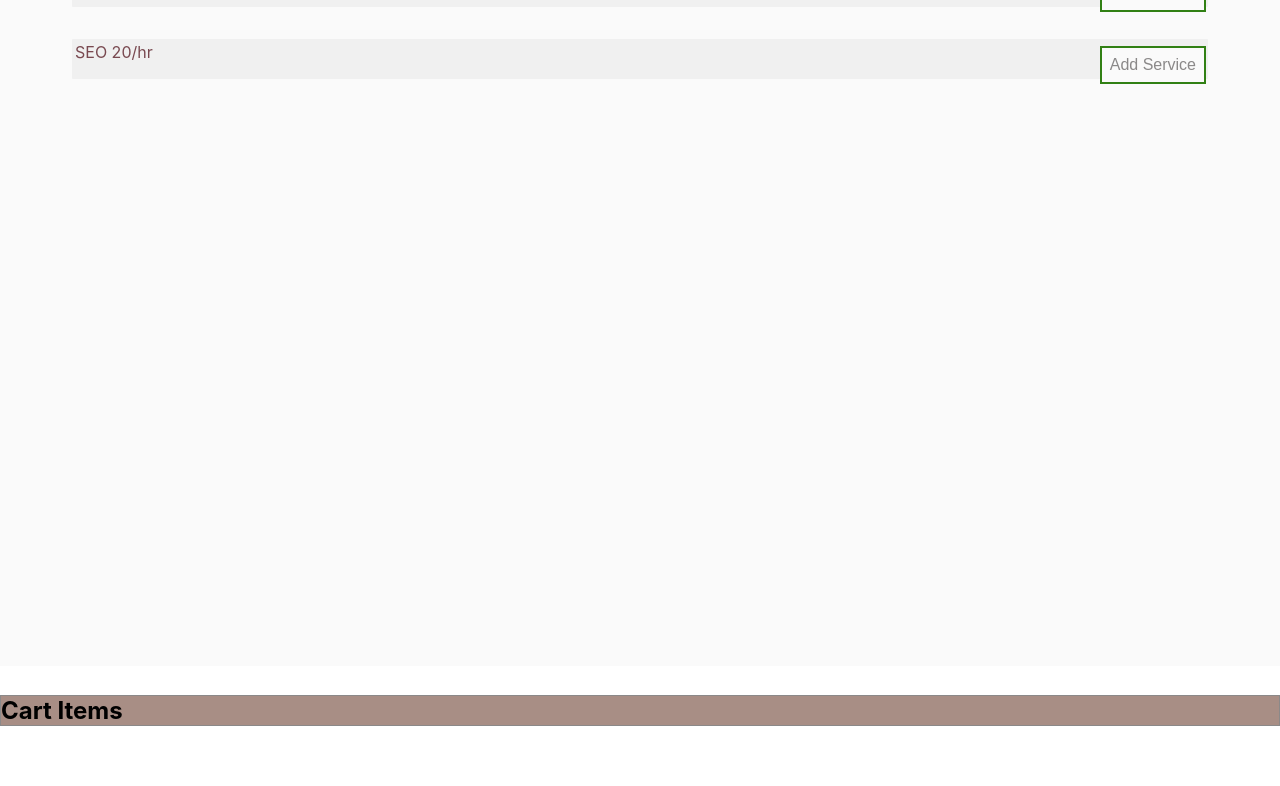
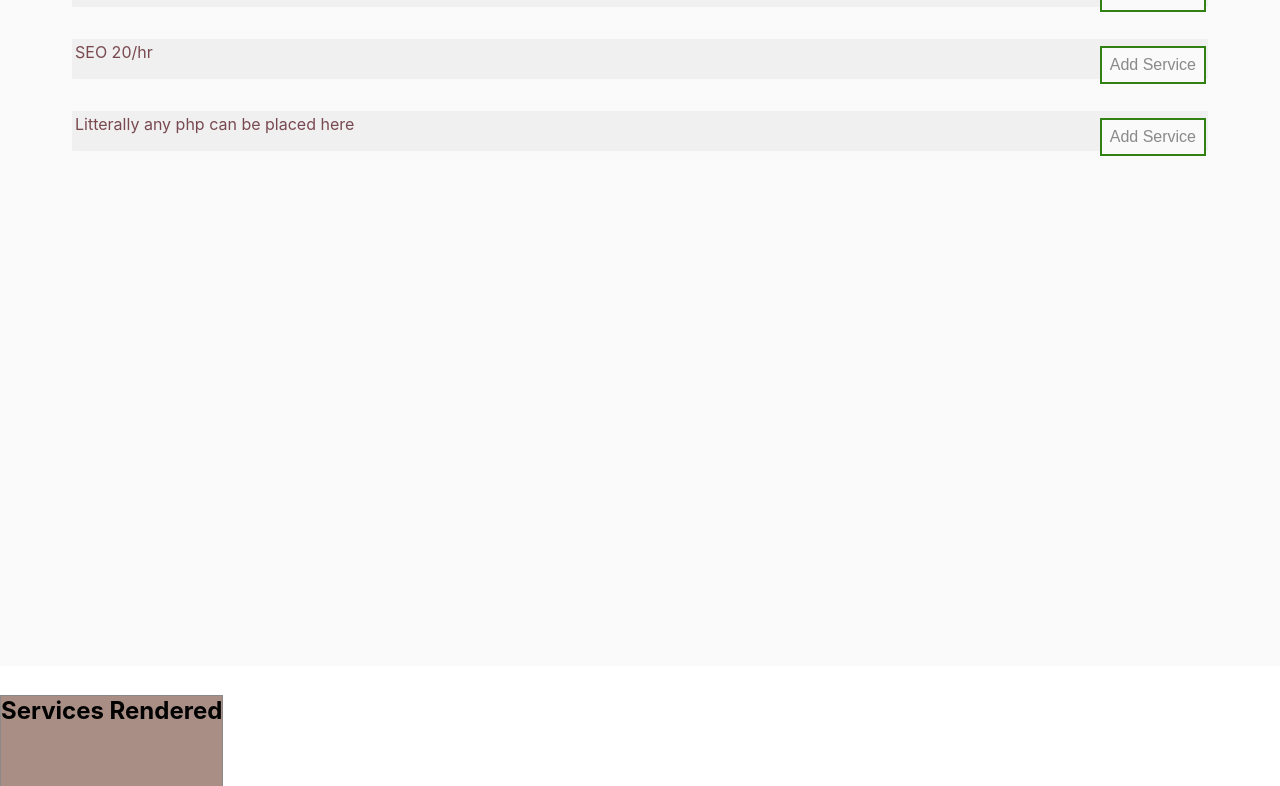
Before and after one commit to CoryHrycko/ShoppingCarteCommerce, a React (Create React App) app in the folder my-app/: page / in a window 1280 px wide. Shown: the part 934-1720 px from the top of the page. Before the commit the page ends 1660 px from the top, so only its background shows below. Built offline with nearby package versions, Linux system fonts and the light colour scheme; the HTML template or start-up script is replaced by a standard one.

Commit message:
working on the scss to make this look half way decent

```diff
--- a/my-app/src/CSS/my.css
+++ b/my-app/src/CSS/my.css
@@ -93,7 +93,8 @@
   display: -webkit-box;
   display: -ms-flexbox;
   display: flex;
-  position: relative;
+  height: 100vh;
+  position: absolute;
   background: #a88e85;
   border: solid #8b8989 1px;
   list-style: none;
--- a/my-app/src/CSS/my.scss
+++ b/my-app/src/CSS/my.scss
@@ -106,7 +106,8 @@ $Csucess:hsl(104, 73%, 29%);
 }
 .mainCart {
     display:flex;
-    position: relative;
+    height:100vh;
+    position: absolute;
     background: $Scolor;
     border: solid $G1color 1px;
     list-style: none;
--- a/my-app/src/components/cart.js
+++ b/my-app/src/components/cart.js
@@ -21,7 +21,7 @@ class Cart extends Component {
       <div className="Cart">
         <Shelf addItem={this.props.action.addToCart} />
         <div className='mainCart'>
-        <h2> Cart Items</h2>
+        <h2> Services Rendered</h2>
         <ol>
           {CartItems}
         </ol>
--- a/my-app/src/components/shelf.js
+++ b/my-app/src/components/shelf.js
@@ -8,7 +8,9 @@ class Shelf extends Component {
             shelfItems: [
                 'Web Development ' + " " + 20.00 + "\/hr",
                 'Programing' + " " + 20.00 + "\/hr",
-                'SEO'+ " " + 20.00 + "\/hr"
+                'SEO'+ " " + 20.00 + "\/hr",
+                "Litterally any php can be placed here",
+
 
             ]
         }
```
Also changed, not shown: 1 other file (tests, documents, lock files or other folders).
